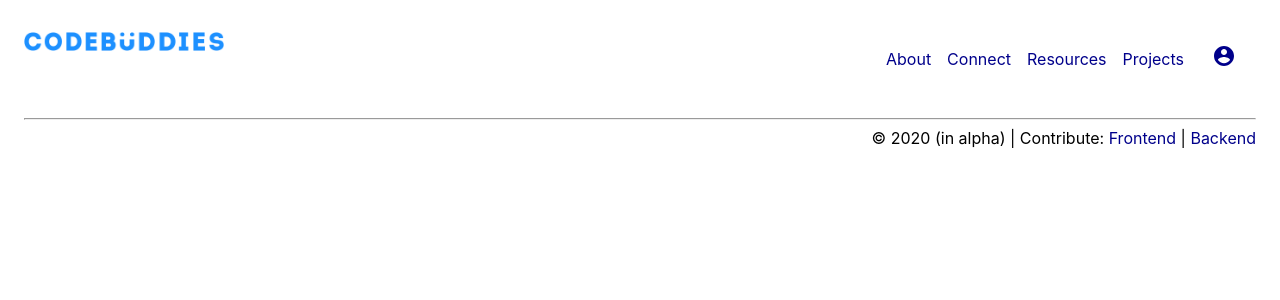
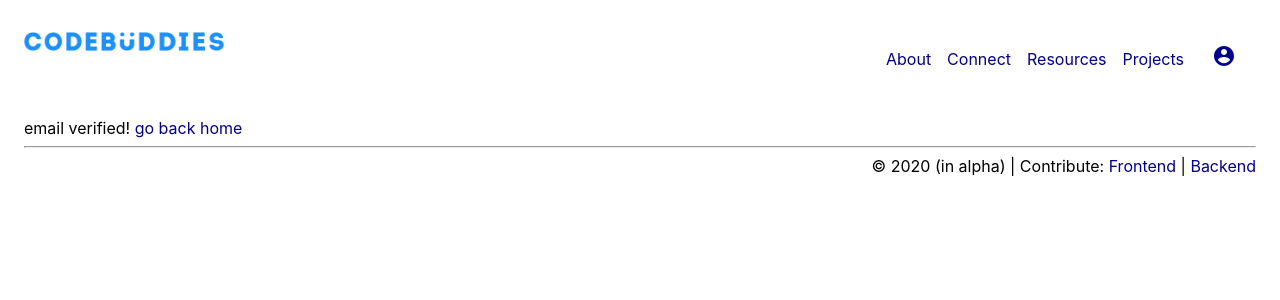
Before and after one commit to codebuddies/frontend, a React (Create React App) app: page /api/v1/auth/registration/verify-email in a window 1280 px wide. Shown: the top 300 px of the page. Built offline with nearby package versions, Linux system fonts and the light colour scheme; no server answers; what @hapi/joi would draw is missing.

Commit message:
verify email post request working

```diff
--- a/src/App.js
+++ b/src/App.js
@@ -15,6 +15,7 @@ import Profile from './pages/Profile';
 import ResourceSubmit from './pages/Resources/ResourceSubmit';
 import ResourcePage from './pages/Resources/ResourcePage.js';
 import PrivateRoute from './PrivateRoute';
+import VerifyEmail from './components/Auth/VerifyEmail';
 
 function App() {
   const [authTokens, setAuthTokens] = useState(
@@ -48,6 +49,9 @@ function App() {
             <Route path="/connect">
               <Connect />
             </Route>
+            <Route path="/api/v1/auth/registration/verify-email">
+              <VerifyEmail />
+            </Route>
             <PrivateRoute path="/profile" component={Profile} />
             <Route
               path="/resources/:guid"
--- a/src/components/Auth/SignUpForm.js
+++ b/src/components/Auth/SignUpForm.js
@@ -26,7 +26,6 @@ const SignUpForm = ({ toggleActiveForm }) => {
       .then(res => {
         auth.setAuthTokens(res.data);
         setIsLoggedIn(true);
-        setErrorMessage('');
       })
       .catch(err => {
         console.error(err);
--- /dev/null
+++ b/src/components/Auth/VerifyEmail.js
@@ -0,0 +1,25 @@
+import React, { useEffect } from 'react';
+import axios from 'axios';
+import { Link } from 'react-router-dom';
+import { config } from '../../helpers/constants';
+
+const VerifyEmail = () => {
+  const urlParams = new URLSearchParams(window.location.search);
+  const key = urlParams.get('key');
+
+  useEffect(() => {
+    axios.post(`${config.API_URL}/api/v1/auth/registration/verify-email/`, {
+      key,
+    });
+  });
+
+  return (
+    <div>
+      <div>
+        email verified! <Link to="/">go back home</Link>
+      </div>
+    </div>
+  );
+};
+
+export default VerifyEmail;
```
